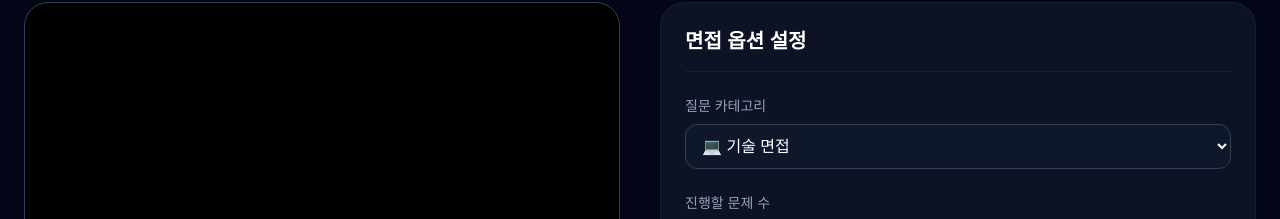
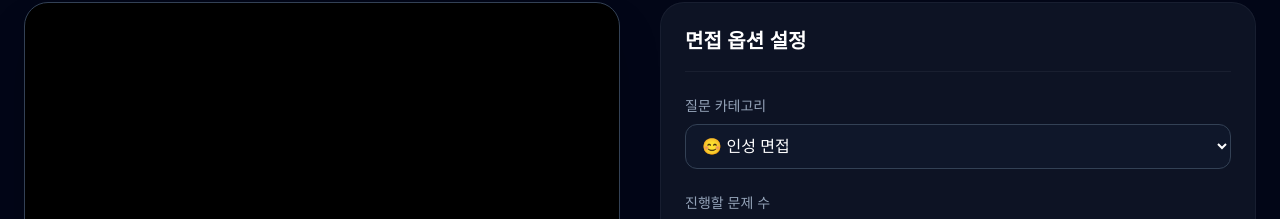
Before and after one commit to Kyun17/solo-q-project, a React (Vite) app in the folder solo-q-client/: page /interview in a window 1280 px wide. Shown: the part 278-497 px from the top of the page. Built offline with nearby package versions, Linux system fonts and the light colour scheme; no server answers; sample sign-in values are in the browser's storage; a web font is replaced by a local one.

Commit message:
refactor/ 질문 카테고리 단순화

```diff
--- a/solo-q-client/src/components/question/QuestionFormModal.jsx
+++ b/solo-q-client/src/components/question/QuestionFormModal.jsx
@@ -1,7 +1,7 @@
 import { useEffect, useState } from 'react';
 import { createQuestion, updateQuestion } from '../../api/questionApi';
 
-const CATEGORIES = ['인성', '기술', 'CS', '협업', '기타'];
+const CATEGORIES = ['인성', '기술', '기타'];
 
 export default function QuestionFormModal({
   open,
--- a/solo-q-client/src/components/question/QuestionItem.jsx
+++ b/solo-q-client/src/components/question/QuestionItem.jsx
@@ -1,5 +1,4 @@
 import { useMemo, useState } from 'react';
-import { Trash2 } from 'lucide-react'; // 삭제 아이콘을 위해 추가 (없으면 텍스트로 대체 가능)
 
 function CategoryBadge({ category }) {
   const style = useMemo(() => {
@@ -8,10 +7,6 @@ function CategoryBadge({ category }) {
         return 'bg-amber-500/15 text-amber-200 border-amber-400/20';
       case '기술':
         return 'bg-sky-500/15 text-sky-200 border-sky-400/20';
-      case 'CS':
-        return 'bg-emerald-500/15 text-emerald-200 border-emerald-400/20';
-      case '협업':
-        return 'bg-violet-500/15 text-violet-200 border-violet-400/20';
       default:
         return 'bg-white/10 text-zinc-200 border-white/15';
     }
--- a/solo-q-client/src/pages/interview/InterviewSetupPage.jsx
+++ b/solo-q-client/src/pages/interview/InterviewSetupPage.jsx
@@ -1,7 +1,14 @@
 import React, { useState, useRef, useEffect } from 'react';
 import Webcam from 'react-webcam';
 import { useNavigate } from 'react-router-dom';
-import { Video, Mic, CheckCircle, PlayCircle, ArrowLeft, AlertCircle } from 'lucide-react';
+import {
+  Video,
+  Mic,
+  CheckCircle,
+  PlayCircle,
+  ArrowLeft,
+  AlertCircle,
+} from 'lucide-react';
 import Navbar from '../../components/common/Navbar'; // NavbarV2 사용
 import { getInterviewQuestions } from '../../api/interviewApi'; // V2 API 사용
 
@@ -13,19 +20,22 @@ const InterviewSetupPage = () => {
   const [loading, setLoading] = useState(false);
 
   // ✅ 사용자 선택 옵션 상태
-    const [category, setCategory] = useState('기술');
+  const [category, setCategory] = useState('인성');
   const [questionCount, setQuestionCount] = useState(5);
 
   // 권한 확인
   useEffect(() => {
     const checkPermission = async () => {
       try {
-                const stream = await navigator.mediaDevices.getUserMedia({ video: true, audio: true });
+        const stream = await navigator.mediaDevices.getUserMedia({
+          video: true,
+          audio: true,
+        });
         setPermission('granted');
         // 스트림은 확인용이므로 즉시 정지 (메모리 누수 방지)
-                stream.getTracks().forEach(track => track.stop());
+        stream.getTracks().forEach((track) => track.stop());
       } catch (err) {
-                console.error("권한 확인 실패:", err);
+        console.error('권한 확인 실패:', err);
         setPermission('denied');
       }
     };
@@ -40,16 +50,15 @@ const InterviewSetupPage = () => {
       const questions = await getInterviewQuestions(category, questionCount);
 
       if (!questions || questions.length === 0) {
-                alert("해당 조건의 질문이 부족합니다. 다른 카테고리를 선택해주세요.");
+        alert('해당 조건의 질문이 부족합니다. 다른 카테고리를 선택해주세요.');
         return;
       }
 
       // 2. 질문 데이터를 가지고 진행 화면으로 이동 (state로 전달)
       navigate('/interview/ing', { state: { questions } });
-
     } catch (error) {
       console.error(error);
-            alert("서버 연결에 실패했습니다. 잠시 후 다시 시도해주세요.");
+      alert('서버 연결에 실패했습니다. 잠시 후 다시 시도해주세요.');
     } finally {
       setLoading(false);
     }
@@ -71,7 +80,8 @@ const InterviewSetupPage = () => {
             면접 환경 체크 <span className="text-purple-400">✓</span>
           </h1>
           <p className="text-slate-400 mt-2">
-                        실전 면접을 시작하기 전, 카메라와 오디오 상태를 확인하고 옵션을 설정하세요.
+            실전 면접을 시작하기 전, 카메라와 오디오 상태를 확인하고 옵션을
+            설정하세요.
           </p>
         </div>
 
@@ -82,7 +92,11 @@ const InterviewSetupPage = () => {
               <div className="absolute inset-0 flex flex-col items-center justify-center bg-slate-900 text-slate-400">
                 <AlertCircle size={48} className="mb-4 text-red-500" />
                 <p className="font-bold">카메라/마이크 권한이 필요합니다.</p>
-                                <p className="text-sm mt-2 text-center">브라우저 주소창의 자물쇠 아이콘을 눌러<br />권한을 허용해주세요.</p>
+                <p className="text-sm mt-2 text-center">
+                  브라우저 주소창의 자물쇠 아이콘을 눌러
+                  <br />
+                  권한을 허용해주세요.
+                </p>
               </div>
             ) : (
               <>
@@ -95,7 +109,9 @@ const InterviewSetupPage = () => {
                 {permission === 'granted' && (
                   <div className="absolute bottom-6 left-6 bg-black/60 backdrop-blur px-4 py-2 rounded-full flex items-center gap-2 border border-white/10">
                     <div className="w-2.5 h-2.5 bg-green-500 rounded-full animate-pulse"></div>
-                                        <span className="text-sm font-bold text-green-400">Camera Active</span>
+                    <span className="text-sm font-bold text-green-400">
+                      Camera Active
+                    </span>
                   </div>
                 )}
               </>
@@ -105,11 +121,15 @@ const InterviewSetupPage = () => {
           {/* 2. 설정 및 시작 버튼 */}
           <div className="flex flex-col justify-center space-y-6">
             <div className="bg-slate-800/40 border border-white/5 p-6 rounded-3xl space-y-6 backdrop-blur-sm">
-                            <h3 className="text-xl font-bold border-b border-white/5 pb-4">면접 옵션 설정</h3>
+              <h3 className="text-xl font-bold border-b border-white/5 pb-4">
+                면접 옵션 설정
+              </h3>
 
               {/* 카테고리 선택 */}
               <div>
-                                <label className="block text-slate-400 mb-2 text-sm font-medium">질문 카테고리</label>
+                <label className="block text-slate-400 mb-2 text-sm font-medium">
+                  질문 카테고리
+                </label>
                 <select
                   value={category}
                   onChange={(e) => setCategory(e.target.value)}
@@ -117,7 +137,7 @@ const InterviewSetupPage = () => {
                 >
                   <option value="기술">💻 기술 면접</option>
                   <option value="인성">😊 인성 면접</option>
-                                    <option value="CS">📚 CS 지식</option>
+                  <option value="기타">📚 기타 질문</option>
                   {/* ✅ 랜덤 옵션 */}
                   <option value="랜덤">🎲 랜덤 (전체)</option>
                 </select>
@@ -125,7 +145,9 @@ const InterviewSetupPage = () => {
 
               {/* 문제 수 선택 */}
               <div>
-                                <label className="block text-slate-400 mb-2 text-sm font-medium">진행할 문제 수</label>
+                <label className="block text-slate-400 mb-2 text-sm font-medium">
+                  진행할 문제 수
+                </label>
                 <select
                   value={questionCount}
                   onChange={(e) => setQuestionCount(Number(e.target.value))}
@@ -144,7 +166,8 @@ const InterviewSetupPage = () => {
             <button
               onClick={handleStart}
               disabled={permission !== 'granted' || loading}
-                            className={`w-full py-5 rounded-2xl font-bold text-lg flex items-center justify-center gap-3 transition-all transform hover:scale-[1.02] active:scale-95 shadow-xl ${permission === 'granted'
+              className={`w-full py-5 rounded-2xl font-bold text-lg flex items-center justify-center gap-3 transition-all transform hover:scale-[1.02] active:scale-95 shadow-xl ${
+                permission === 'granted'
                   ? 'bg-gradient-to-r from-purple-600 to-indigo-600 text-white hover:shadow-purple-500/25'
                   : 'bg-slate-800 text-slate-500 cursor-not-allowed'
               }`}
```
Lines whose indentation alone changed are shown as unchanged.
